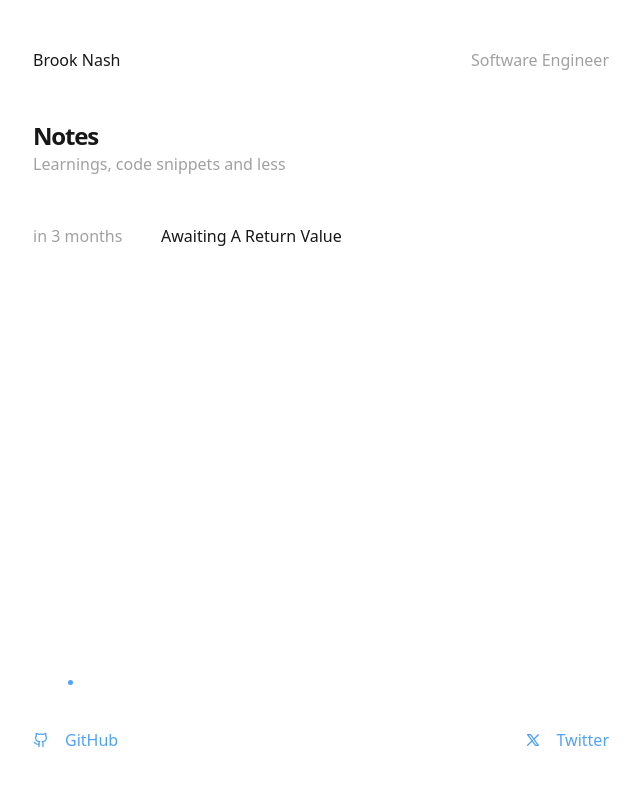
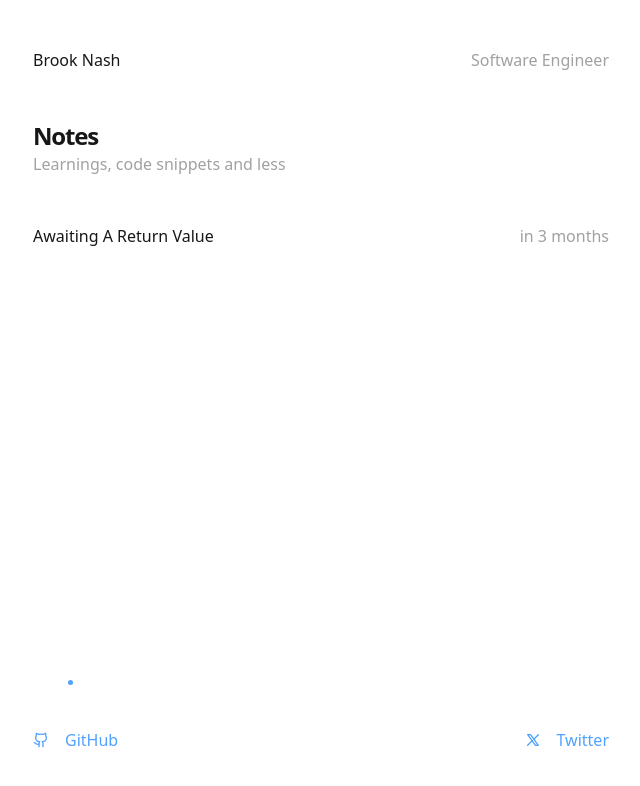
Before and after one commit to brooknullsh/personal-site, a Next.js app: page / in a window 1280 px wide. Shown: the top 786 px of the page, without its empty margins (319-959 px from the left). Built offline with nearby package versions, Linux system fonts and the light colour scheme.

Commit message:
feat: not-found page

```diff
--- a/app/[slug]/page.tsx
+++ b/app/[slug]/page.tsx
@@ -22,12 +22,14 @@ export async function generateMetadata({
   }
 
   const { title, subtitle } = noteBySlug.metadata
-  const url = `https://brooknullsh.com/og?title=${encodeURIComponent(title)}`
-
   return {
     title,
     description: subtitle,
-    openGraph: { title: title, description: subtitle, images: [{ url }] },
+    openGraph: {
+      title: title,
+      description: subtitle,
+      images: [{ url: `/og?title=${encodeURIComponent(title)}` }],
+    },
   }
 }
 
--- a/app/layout.tsx
+++ b/app/layout.tsx
@@ -10,18 +10,14 @@ const interFont = Inter({
   subsets: ["latin"],
 })
 
-const SITE_URL = "https://brooknullsh.com"
-const TITLE = "brooknullsh"
-const SUBTITLE = "A place on the internet I can use for my own."
-
 export const metadata: Metadata = {
-  metadataBase: new URL(SITE_URL),
-  title: { template: `%s - ${TITLE}`, default: `Home - ${TITLE}` },
-  description: SUBTITLE,
+  metadataBase: new URL("https://brooknullsh.com"),
+  title: { template: "%s - brooknullsh", default: "Home - brooknullsh" },
+  description: "A place on the internet I can use for my own.",
   openGraph: {
-    title: TITLE,
-    description: SUBTITLE,
-    images: [{ url: `${SITE_URL}/og?title=${encodeURIComponent(TITLE)}` }],
+    title: "brooknullsh",
+    description: "A place on the internet I can use for my own.",
+    images: [{ url: "/og" }],
   },
 }
 
@@ -52,7 +48,7 @@ function Footer() {
         GitHub
       </Link>
 
-      <Link href="https://github.com/brooknullsh">
+      <Link href="https://x.com/brooknullsh">
         <svg
           className="size-4"
           width="44"
--- /dev/null
+++ b/app/not-found.tsx
@@ -0,0 +1,23 @@
+import Link from "next/link"
+
+export default function NotFound() {
+  return (
+    <main className="flex flex-grow flex-col gap-12">
+      <header className="flex items-center justify-between">
+        <h1>Brook Nash</h1>
+        <p className="text-muted">Software Engineer</p>
+      </header>
+
+      <div className="flex flex-col">
+        <h2 className="text-2xl font-bold tracking-tighter">Nothing here</h2>
+        <p className="text-muted">
+          The page you are looking for does not exist
+        </p>
+      </div>
+
+      <Link className="text-secondary" href="/">
+        Return home
+      </Link>
+    </main>
+  )
+}
--- a/app/og/route.tsx
+++ b/app/og/route.tsx
@@ -1,18 +1,26 @@
 import { ImageResponse } from "next/og"
-import { NextRequest, NextResponse } from "next/server"
+import { NextRequest } from "next/server"
+
+const DEFAULT_TITLE = "A place on the internet I can use for my own."
 
 export async function GET(req: NextRequest) {
-  const title = new URL(req.url).searchParams.get("title")
-
-  if (!title) {
-    return new NextResponse(undefined, { status: 400 })
-  }
+  const title = new URL(req.url).searchParams.get("title") || DEFAULT_TITLE
 
   return new ImageResponse(
     (
-      <div tw="flex flex-col justify-center items-center h-full w-full">
-        <p tw="text-6xl text-black">{title}</p>
-        <p tw="text-blue-400">[ brooknullsh.com ]</p>
+      <div tw="h-full p-4 text-white w-full flex flex-grow flex-col bg-black justify-between">
+        <header tw="flex items-center justify-between">
+          <p>Brook Nash</p>
+          <p tw="text-neutral-400">Software Engineer</p>
+        </header>
+
+        <div tw="flex w-full justify-center">
+          <h2 tw="text-5xl w-1/2 flex justify-center text-center tracking-tighter">
+            {title}
+          </h2>
+        </div>
+
+        <p tw="text-blue-400 flex justify-center">brooknullsh.com</p>
       </div>
     ),
     { width: 1200, height: 630 },
--- a/app/page.tsx
+++ b/app/page.tsx
@@ -25,8 +25,8 @@ export default async function Root() {
             href={`/${slug}`}
             title={metadata.title}
           >
+            <p className="flex-1 truncate">{metadata.title}</p>
             <RelativeDate date={new Date(metadata.published)} />
-            <p className="flex-1 truncate">{metadata.title}</p>
           </Link>
         ))}
       </section>
--- a/components/relative-date.tsx
+++ b/components/relative-date.tsx
@@ -29,7 +29,7 @@ export default function RelativeDate({ date }: { date: Date }) {
   const rtf = new Intl.RelativeTimeFormat("en")
 
   return (
-    <p className="text-muted w-32 transition-colors group-hover:text-inherit">
+    <p className="text-muted transition-colors group-hover:text-inherit">
       {rtf.format(Math.ceil(diffInSeconds / level), keys[closest])}
     </p>
   )
```
